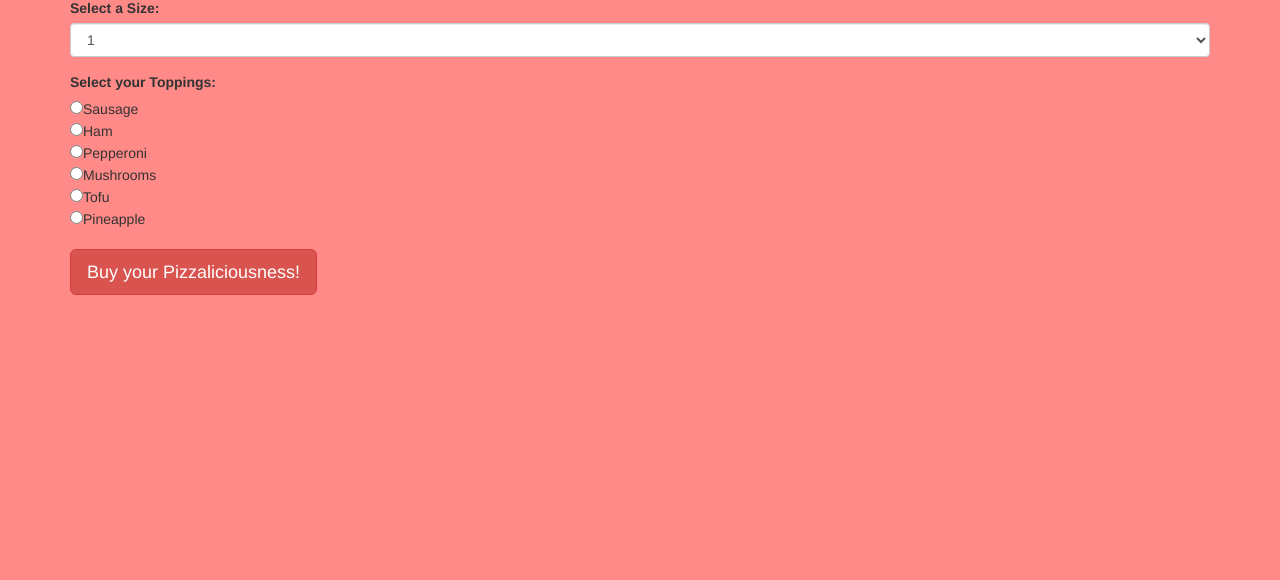
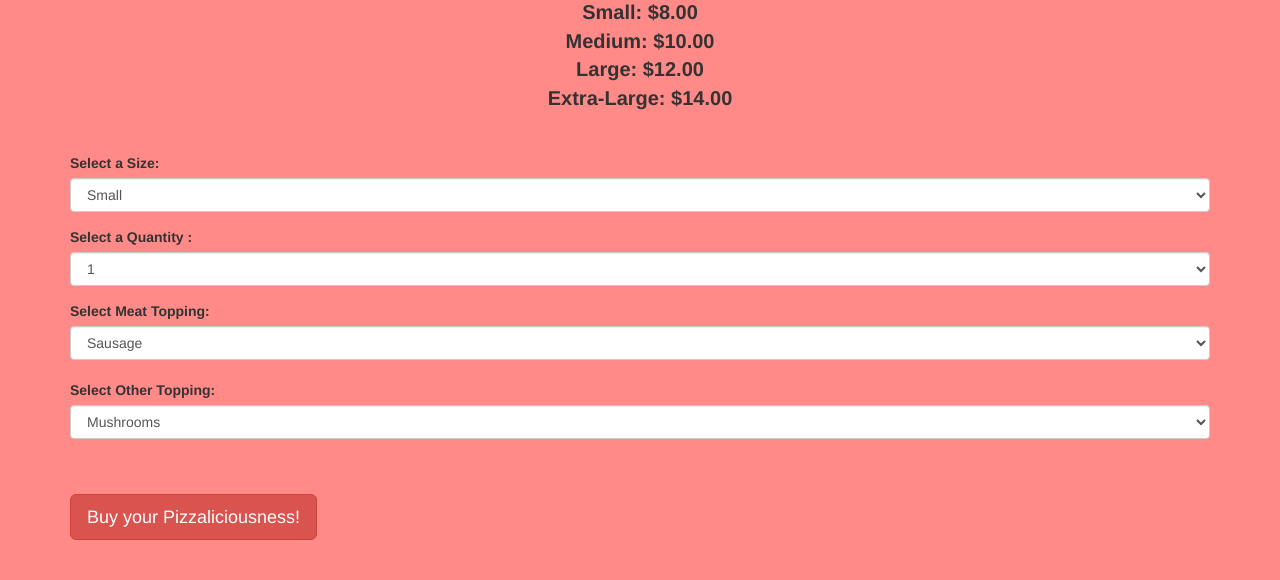
Before and after one commit to Andychochocho/Pizzalicious, a plain HTML site: page index.html in a window 1280 px wide. Shown: the part 301-881 px from the top of the page. Before the commit the page ends 800 px from the top, so only its background shows below. Drawn offline with Linux system fonts and the light colour scheme.

Commit message:
give functionality to site to allow user to input information without adding ability to set toppings as an extra cost for now...

```diff
--- a/css/styles.css
+++ b/css/styles.css
@@ -13,4 +13,16 @@ li {
 
 #pizzaResult {
   display: none;
+  font-weight: bold;
+  font-size: 22px;
 }
+
+#priceMenu {
+  text-align: center;
+  font-weight: bold;
+  font-size: 20px;
+}
+
+h3 {
+  font-size: 40px;
+}
--- a/index.html
+++ b/index.html
@@ -15,6 +15,14 @@
 
     <div class="container">
       <div class="form-group">
+        <div id="priceMenu">
+        <h3>Prices:</h3>
+          <li>Small: $8.00</li>
+          <li>Medium: $10.00</li>
+          <li>Large: $12.00</li>
+          <li>Extra-Large: $14.00</li>
+        </div>
+        <br><br>
         <label for="sizes">Select a Size:</label>
         <select class="form-control" id="sizes">
           <option>Small</option>
@@ -24,7 +32,7 @@
         </select>
       </div>
       <div class="form-group">
-        <label for="quantity">Select a Size:</label>
+        <label for="quantity">Select a Quantity :</label>
         <select class="form-control" id="quantity">
           <option>1</option>
           <option>2</option>
@@ -33,16 +41,31 @@
           <option>5</option>
         </select>
       </div>
-      <div id="topping">
-        <label class="toppingChoices">Select your Toppings:</label> <br>
-            <input type="radio" id="sausage" value="Sausage"/>Sausage <br>
-            <input type="radio" id="ham" value="Ham"/>Ham <br>
-            <input type="radio" id="pepperoni" value="Pepperoni"/>Pepperoni <br>
-            <input type="radio" id="mushrooms" value="Mushrooms"/>Mushrooms <br>
-            <input type="radio" id="tofu" value="Tofu"/>Tofu <br>
-            <input type="radio" id="pineapple" value="Pineapple"/>Pineapple <br>
-      </div><br>
-        <button type="submit" class="btn btn-lg btn-danger" id="buyButton">Buy your Pizzaliciousness!</button><br><br>
+      <div class="form-group">
+        <label for="meatTopping">Select Meat Topping: </label>
+        <select class="form-control" id="meatTopping">
+          <option>Sausage</option>
+          <option>Ham</option>
+          <option>Pepperoni</option>
+        </select><br>
+      <label for="otherTopping">Select Other Topping: </label>
+      <select class="form-control" id="otherTopping">
+        <option>Mushrooms</option>
+        <option>Tofu</option>
+        <option>Pineapple</option>
+      </select>
+    </div>
+    <br><br>
+      <!-- <div id="topping">
+        <label >Select your Toppings:</label> <br>
+            <input class="toppingChoices" type="checkbox" name="checkButton" id="sausage" value="Sausage"/> Sausage <br>
+            <input class="toppingChoices" type="checkbox" name="checkButton" id="ham" value="Ham"/> Ham <br>
+            <input class="toppingChoices" type="checkbox" name="checkButton" id="pepperoni" value="Pepperoni"/> Pepperoni <br>
+            <input class="toppingChoices" type="checkbox" name="checkButton" id="mushrooms" value="Mushrooms"/> Mushrooms <br>
+            <input class="toppingChoices" type="checkbox" name="checkButton" id="tofu" value="Tofu"/> Tofu <br>
+            <input class="toppingChoices" type="checkbox" name="checkButton" id="pineapple" value="Pineapple"/> Pineapple <br>
+      </div><br> -->
+        <button type="checkbox" class="btn btn-lg btn-danger" id="buyButton">Buy your Pizzaliciousness!</button><br><br>
       </form><br>
       <div id="pizzaResult">
         <p>Your order information:
--- a/js/scripts.js
+++ b/js/scripts.js
@@ -1,7 +1,8 @@
 // BUSINESS LOGIC
-function Pizza (size,toppings,quantity) {
+function Pizza (size,meatTopping,otherTopping,quantity) {
   this.size = size;
-  this.toppings = toppings;
+  this.meatTopping = meatTopping;
+  this.otherTopping = otherTopping;
   this.quantity = quantity;
 }
 
@@ -18,23 +19,26 @@ Pizza.prototype.price = function() {
 }
 
 // USER INTERFACE
-// $(function() {
-//   $("#buyButton").click(function(event){
-//     event.preventDefault();
-//       // debugger;
-//     var size = $("select#sizes").val();
-//     var toppings = $("#sausage:checked").val();
-//
-//
-//     var quantity = $("select#quantity").val();
-//     var newPizza = new Pizza (size, toppings,quantity);
-//
-//     $("#pizzaInfo").empty();
-//     $("#pizzaPriceList").empty();
-//
-//     $("#pizzaInfo").append("<li> Your size: " + size + "</li>" + "<li> Your toppings: " + toppings + "</li>" + "<li> Your quantity: " + quantity + "</li>");
-//     $("#pizzaPriceList").append("<li>$" + newPizza.price() + ".00 </li>");
-//
-//     $("#pizzaResult").show();
-//   });
-// });
+$(function() {
+  $("#buyButton").click(function(event){
+    event.preventDefault();
+    var size = $("select#sizes").val();
+    var quantity = $("select#quantity").val();
+    var meatToppings = $("select#meatTopping").val();
+    var otherToppings = $("select#otherTopping").val();
+    var newPizza = new Pizza (size,meatTopping,otherTopping,quantity);
+    // var toppings = $("#sausage:checked").val();
+    // $("#topping").each(function(){
+    //   var inputtedTopping1 = $(this).("#sausage:checked").val();
+    // });
+
+    $("#pizzaInfo").empty();
+    $("#pizzaPriceList").empty();
+
+    $("#pizzaInfo").append("<li> Your size: " + size + "</li>" + "<li> Your Meat Topping: " + meatToppings + "</li>" + "<li> Your Other Topping: " + otherToppings + "</li>" +"<li> Your quantity: " + quantity + "</li>");
+    // debugger;
+    $("#pizzaPriceList").append("<li>$" + newPizza.price() + ".00 </li>");
+
+    $("#pizzaResult").show();
+  });
+});
```
